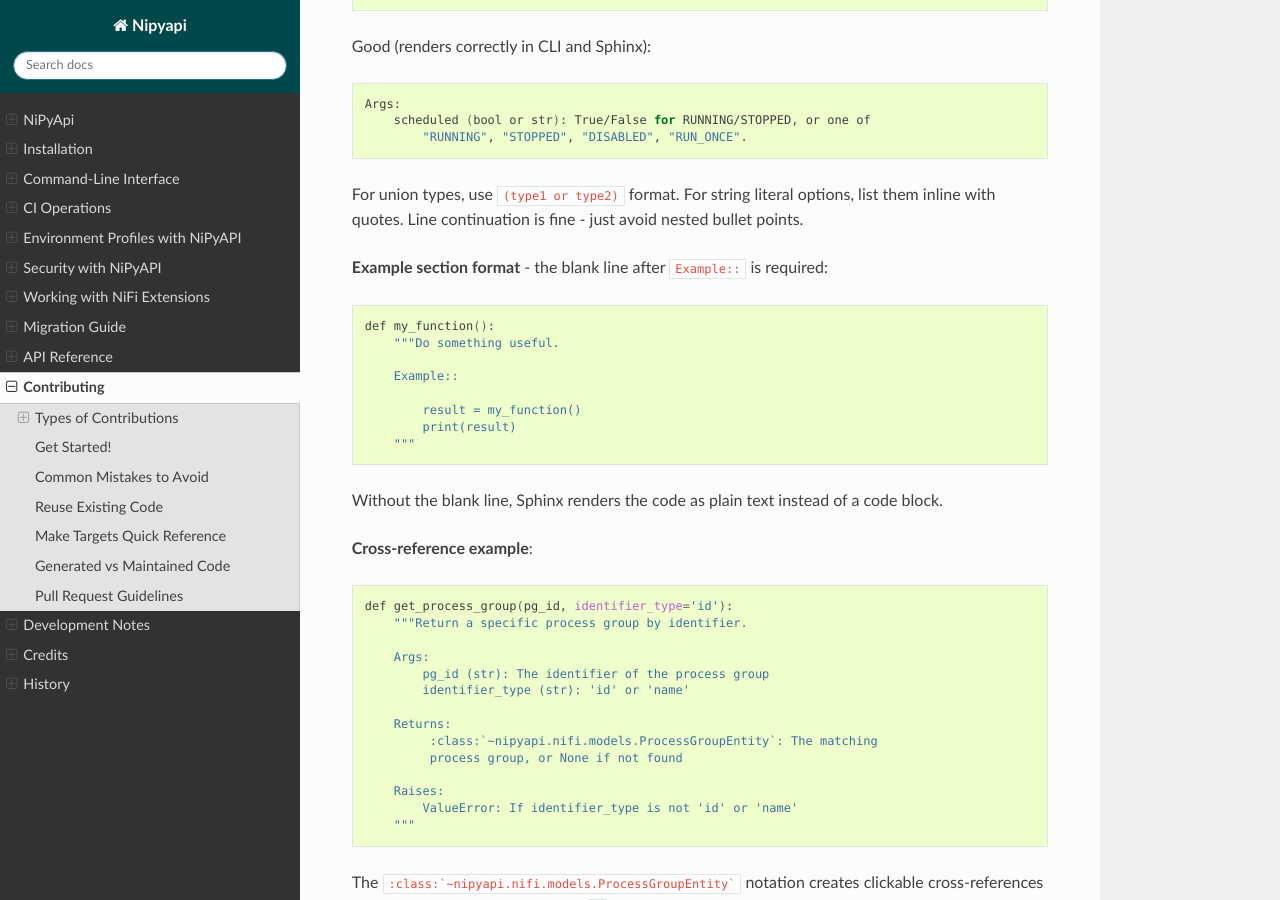
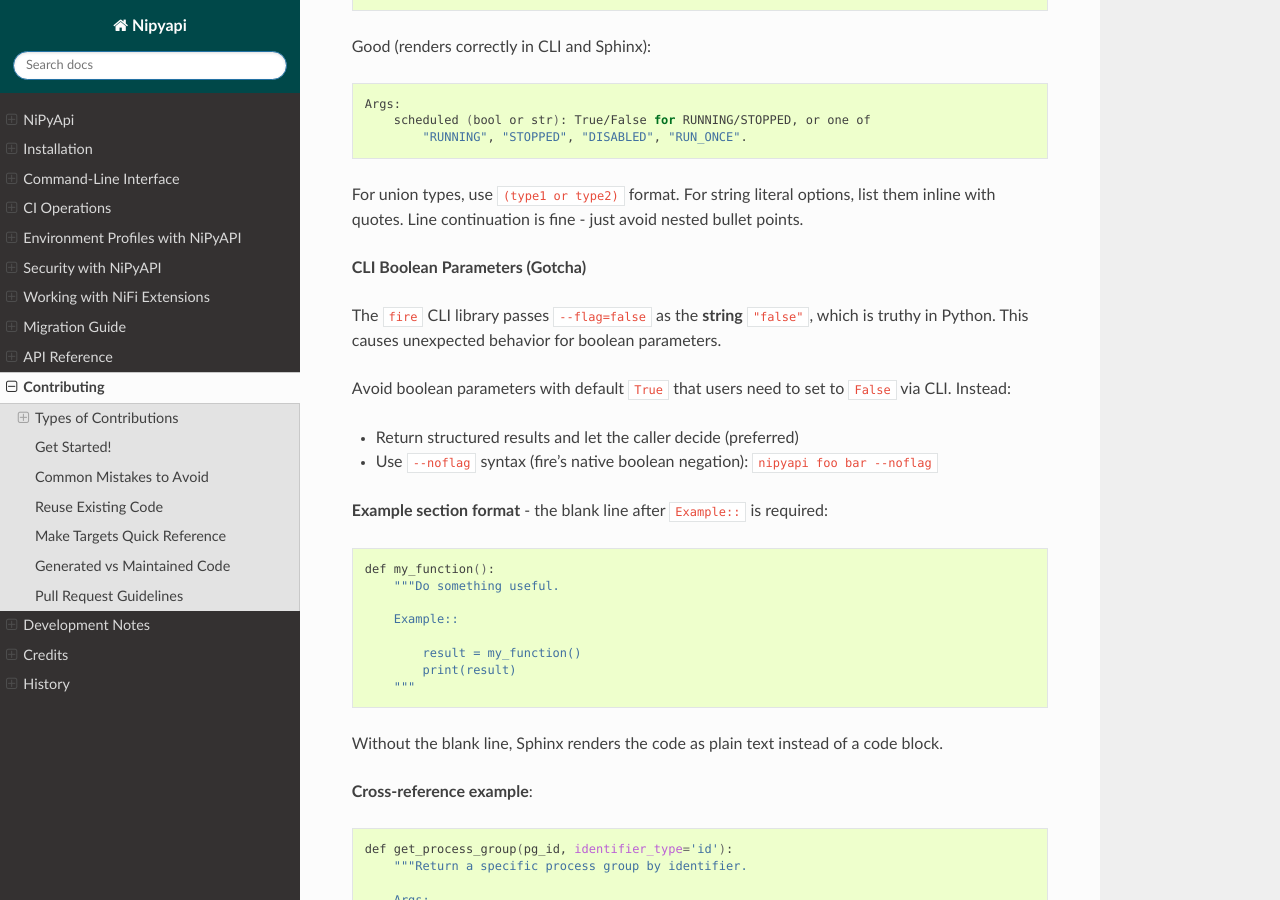
Before and after one commit to Chaffelson/nipyapi, a Sphinx documentation site: the page built from docs/contributing.rst, in a window 1280 px wide and 900 px high, scrolled down 3923 px. Built offline with Sphinx 7.4.7 and the Read the Docs theme 3.1.0, drawn with Linux system fonts in a browser that asks for light colours; the version number could not be read and is left out.

Commit message:
docs: Add CLI boolean parameter gotcha to contributing guide

```diff
--- a/docs/contributing.rst
+++ b/docs/contributing.rst
@@ -172,6 +172,17 @@ Good (renders correctly in CLI and Sphinx)::
 
 For union types, use ``(type1 or type2)`` format. For string literal options, list them
 inline with quotes. Line continuation is fine - just avoid nested bullet points.
+
+**CLI Boolean Parameters (Gotcha)**
+
+The ``fire`` CLI library passes ``--flag=false`` as the **string** ``"false"``, which is
+truthy in Python. This causes unexpected behavior for boolean parameters.
+
+Avoid boolean parameters with default ``True`` that users need to set to ``False`` via CLI.
+Instead:
+
+* Return structured results and let the caller decide (preferred)
+* Use ``--noflag`` syntax (fire's native boolean negation): ``nipyapi foo bar --noflag``
 
 **Example section format** - the blank line after ``Example::`` is required::
 
```
